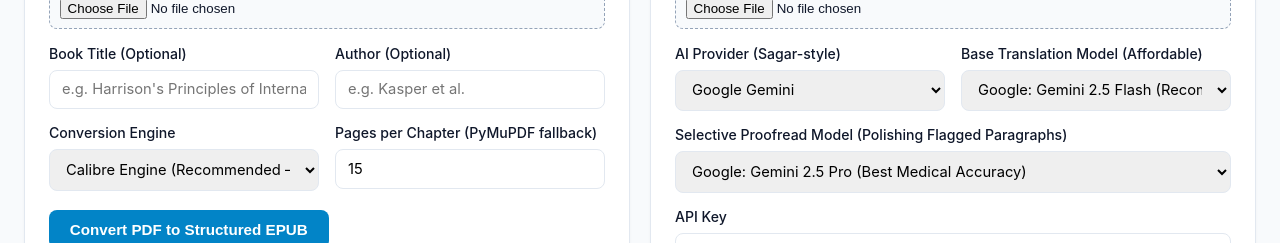
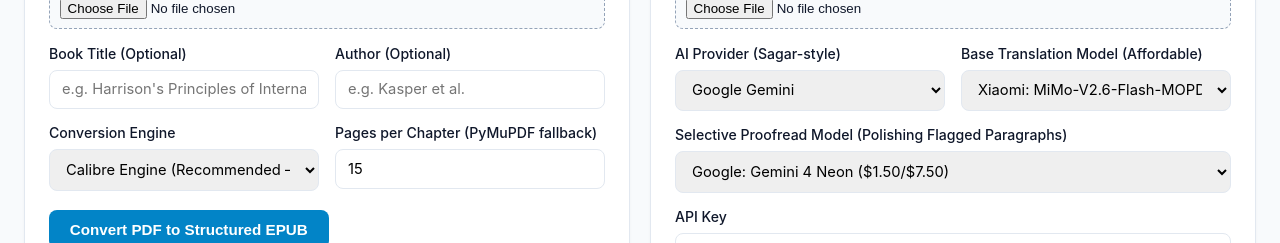
Before and after one commit to zmyohtun/Medical-epub-translator, a plain HTML site: page static/index.html in a window 1280 px wide. Shown: the part 379-622 px from the top of the page. Drawn offline with Linux system fonts and the light colour scheme.

Commit message:
Update Base and Proofread model dropdowns with Xiaomi MiMo, Solar Pro 4, and Gemini 4 Neon

```diff
--- a/static/index.html
+++ b/static/index.html
@@ -262,10 +262,10 @@
         <div>
           <label for="modelName">Base Translation Model (Affordable)</label>
           <select id="modelName">
+            <option value="xiaomi/mimo-v2.6-flash-mopd">Xiaomi: MiMo-V2.6-Flash-MOPD ($0.50/$1.00)</option>
+            <option value="upstage/solar-pro-4-contributor">Upstage: Solar Pro 4 Contributor ($0.09/$0.36)</option>
             <option value="google/gemini-2.5-flash">Google: Gemini 2.5 Flash (Recommended)</option>
             <option value="deepseek/deepseek-chat">DeepSeek: V3 Chat (Budget)</option>
-            <option value="upstage/solar-pro-3">Upstage: Solar Pro 3 (Low Cost)</option>
-            <option value="qwen/qwen-2.5-72b-instruct">Qwen: 2.5 72B Instruct</option>
           </select>
         </div>
       </div>
@@ -273,9 +273,9 @@
       <div style="margin-top:10px;">
         <label for="proofModelName">Selective Proofread Model (Polishing Flagged Paragraphs)</label>
         <select id="proofModelName">
-          <option value="google/gemini-2.5-pro">Google: Gemini 2.5 Pro (Best Medical Accuracy)</option>
+          <option value="google/gemini-4-neon">Google: Gemini 4 Neon ($1.50/$7.50)</option>
+          <option value="google/gemini-2.5-pro">Google: Gemini 2.5 Pro</option>
           <option value="anthropic/claude-3.7-sonnet">Anthropic: Claude 3.7 Sonnet</option>
-          <option value="openai/gpt-4o">OpenAI: GPT-4o</option>
         </select>
       </div>
 
```
